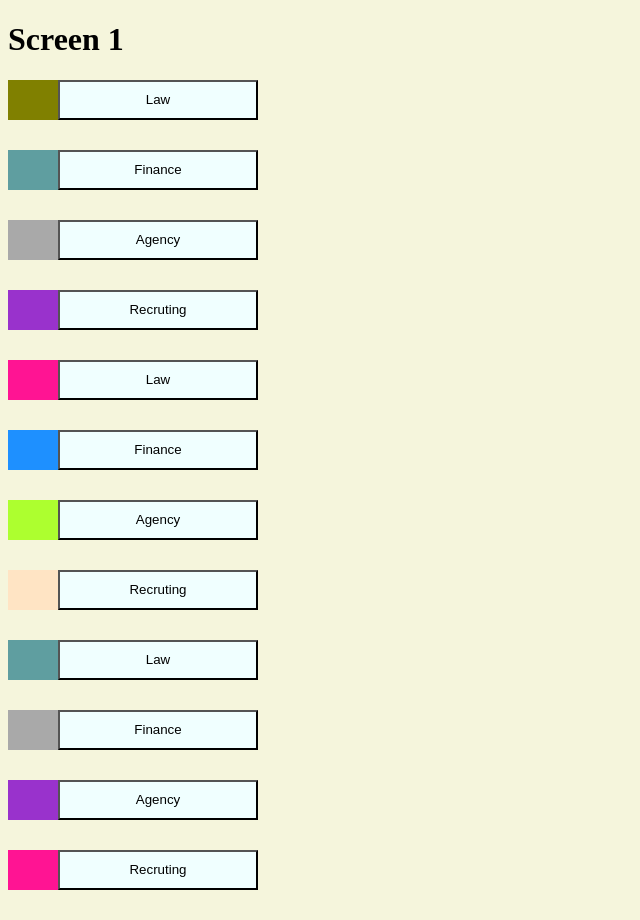
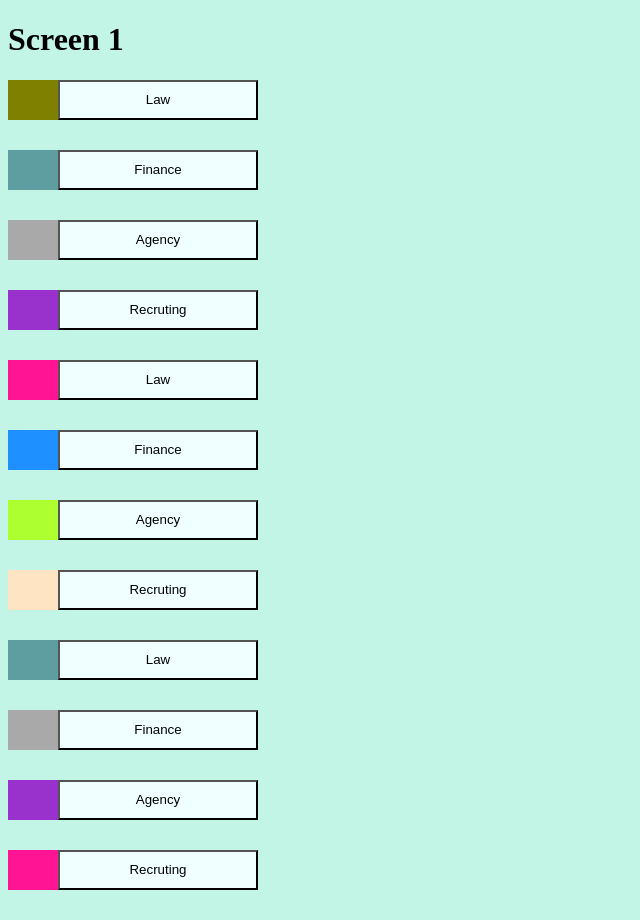
Before and after one commit to Lavitr/proofOfConcept, a React app: page / in a window 1280 px wide. Shown: the whole page, without its empty margins (0-640 px from the left). Built offline with nearby package versions, Linux system fonts and the light colour scheme.

Commit message:
Background color

```diff
--- a/src/css/styles.css
+++ b/src/css/styles.css
@@ -2,5 +2,5 @@
     box-sizing: border-box;
 }
 body{
-    background-color: beige;
+    background-color: #c3f5e7;
 }
```
